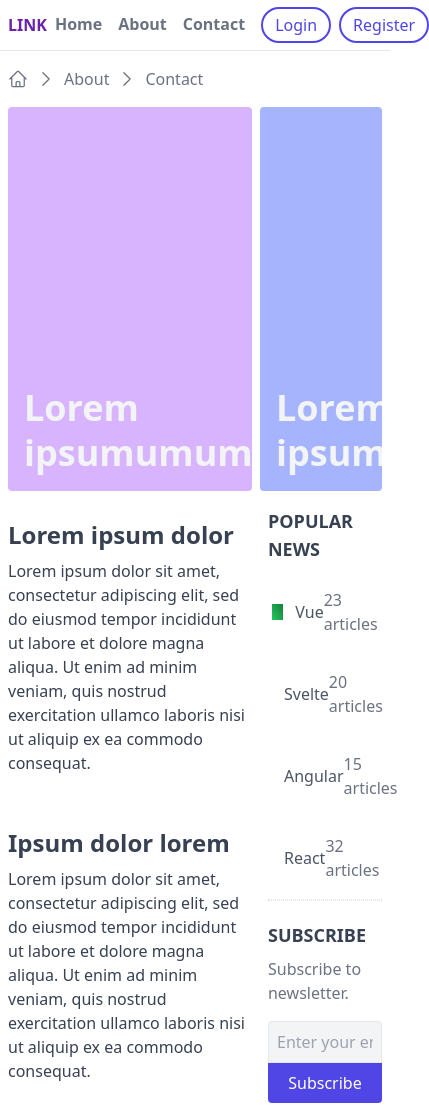
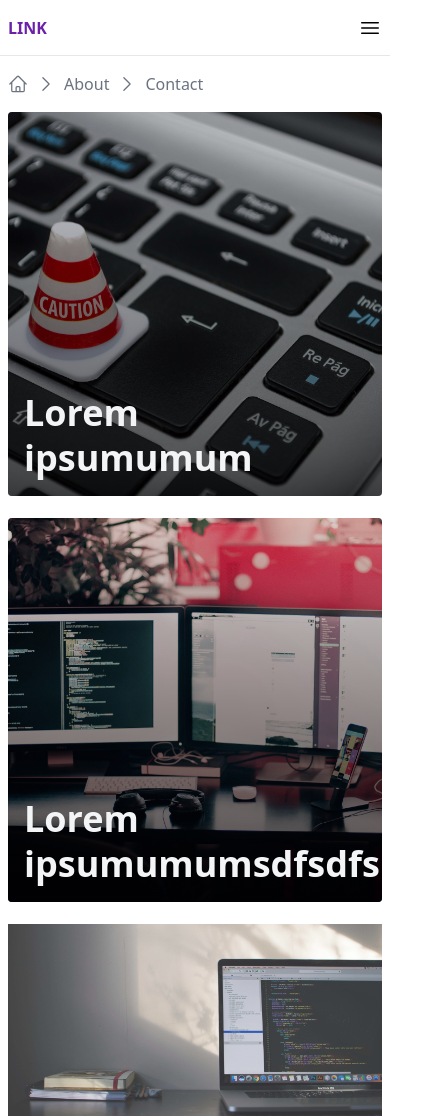
Before and after one commit to silich133/tailwindcss, a website: page index.html in a window 390 px wide. Shown: the top 1120 px of the page, 429 px wide, since content can reach past the window. Drawn offline with Linux system fonts and the light colour scheme.

Commit message:
Added media query and images

```diff
--- a/index.html
+++ b/index.html
@@ -9,9 +9,9 @@
   </head>
   <body>
     <div class="max-w-screen-xl mx-auto">
-      <header class="px-2 border-b flex items-center justify-between">
+      <header class="px-2 border-b flex items-center justify-between h-14">
         <a class="uppercase font-bold text-purple-800" href="#">link</a>
-        <nav class="flex items-center">
+        <nav class="hidden md:flex items-center">
           <ul class="inline-flex items-center">
             <li>
               <a class="header-link" href="#">Home</a>
@@ -32,6 +32,22 @@
             </li>
           </ul>
         </nav>
+        <button class="inline-block md:hidden">
+          <svg
+            xmlns="http://www.w3.org/2000/svg"
+            fill="none"
+            viewBox="0 0 24 24"
+            stroke-width="1.5"
+            stroke="currentColor"
+            class="w-6 h-6"
+          >
+            <path
+              stroke-linecap="round"
+              stroke-linejoin="round"
+              d="M3.75 6.75h16.5M3.75 12h16.5m-16.5 5.25h16.5"
+            />
+          </svg>
+        </button>
       </header>
 
       <div class="px-2 flex items-center">
@@ -89,11 +105,19 @@
         </div>
       </div>
 
-      <section class="px-2 flex space-x-2">
+      <section class="px-2 lg:flex lg:space-x-2">
         <a
-          class="w-2/3 bg-gradient-to-tr bg-purple-300 h-96 mb-4 relative rounded inline-block overflow-hidden"
+          class="w-full lg:w-2/3 bg-gradient-to-tr bg-purple-300 h-96 mb-4 relative rounded inline-block overflow-hidden"
           href="#"
         >
+          <div
+            class="absolute left-0 top-0 w-full h-full z-10 bg-gradient-to-b from-black/10 to-black/70"
+          ></div>
+          <img
+            class="absolute left-0 top-0 w-full h-full z-0 object-cover"
+            src="public/images/img-1.jpg"
+            alt="news"
+          />
           <div class="p-4 absolute bottom-0 left-0 z-20">
             <h2 class="text-4xl font-semibold text-gray-100 leading-tight">
               Lorem ipsumumum
@@ -102,9 +126,17 @@
         </a>
 
         <a
-          class="w-1/3 bg-indigo-300 h-96 mb-4 relative rounded inline-block overflow-hidden"
+          class="w-full lg:w-1/3 bg-indigo-300 h-96 mb-4 relative rounded inline-block overflow-hidden"
           href="#"
         >
+          <div
+            class="absolute left-0 top-0 w-full h-full z-10 bg-gradient-to-b from-black/10 to-black/70"
+          ></div>
+          <img
+            class="absolute left-0 top-0 w-full h-full z-0 object-cover"
+            src="public/images/img-2.jpg"
+            alt="news"
+          />
           <div class="p-4 absolute bottom-0 left-0 z-20">
             <h2 class="text-4xl font-semibold text-gray-100 leading-tight">
               Lorem ipsumumumsdfsdfs
@@ -113,13 +145,18 @@
         </a>
       </section>
 
-      <main class="flex">
-        <div class="w-2/3">
+      <main class="lg:flex">
+        <div class="w-full lg:w-2/3">
           <section class="px-2">
-            <a class="block mb-10" href="#">
+            <a class="block w-full lg:flex mb-10" href="#">
+              <img
+                class="w-full h-48 lg:w-48 opacity-80 object-cover lg:mr-4"
+                src="public/images/img-3.jpg"
+                alt="news"
+              />
               <div class="flex">
                 <div>
-                  <h3 class="mt-3 mb-2 text-gray-700 font-bold text-2xl">
+                  <h3 class="mb-2 text-gray-700 font-bold text-2xl">
                     Lorem ipsum dolor
                   </h3>
                   <p class="text-gray-700">
@@ -132,10 +169,15 @@
               </div>
             </a>
 
-            <a class="block mb-10" href="#">
+            <a class="block w-full lg:flex mb-10" href="#">
+              <img
+                class="w-full h-48 lg:w-48 opacity-80 object-cover lg:mr-4"
+                src="public/images/img-4.jpg"
+                alt="news"
+              />
               <div class="flex">
                 <div>
-                  <h3 class="mt-3 mb-2 text-gray-700 font-bold text-2xl">
+                  <h3 class="mb-2 text-gray-700 font-bold text-2xl">
                     Ipsum dolor lorem
                   </h3>
                   <p class="text-gray-700">
@@ -148,10 +190,15 @@
               </div>
             </a>
 
-            <a class="block mb-10" href="#">
+            <a class="block w-full lg:flex mb-10" href="#">
+              <img
+                class="w-full h-48 lg:w-48 opacity-80 object-cover lg:mr-4"
+                src="public/images/img-5.jpg"
+                alt="news"
+              />
               <div class="flex">
                 <div>
-                  <h3 class="mt-3 mb-2 text-gray-700 font-bold text-2xl">
+                  <h3 class="mb-2 text-gray-700 font-bold text-2xl">
                     Dolor Lorem Ipsum
                   </h3>
                   <p class="text-gray-700">
@@ -192,7 +239,7 @@
           </div>
         </div>
 
-        <div class="w-1/3 px-2">
+        <div class="w-full lg:w-1/3 px-2">
           <div class="" mb-5>
             <h5 class="font-bold uppercase text-lg text-gray-700 mb-2">
               Popular news
@@ -260,8 +307,8 @@
       </main>
 
       <footer class="border-t mt-10 py-10 px-2">
-        <div class="flex">
-          <div class="mb-5 w-1/2">
+        <div class="md:flex">
+          <div class="w-full mb-5 md:w-1/2">
             <h6 class="font-semibold text-gray-700 mb-4">Company</h6>
             <ul>
               <li>
@@ -273,7 +320,7 @@
             </ul>
           </div>
 
-          <div class="mb-5 w-1/2">
+          <div class="w-full mb-5 md:w-1/2">
             <h6 class="font-semibold text-gray-700 mb-4">Content</h6>
             <ul>
               <li>
```
Also changed, not shown: public/images/img-1.jpg (added), public/images/img-2.jpg (added), public/images/img-3.jpg (added), public/images/img-4.jpg (added), public/images/img-5.jpg (added), public/style.css.
